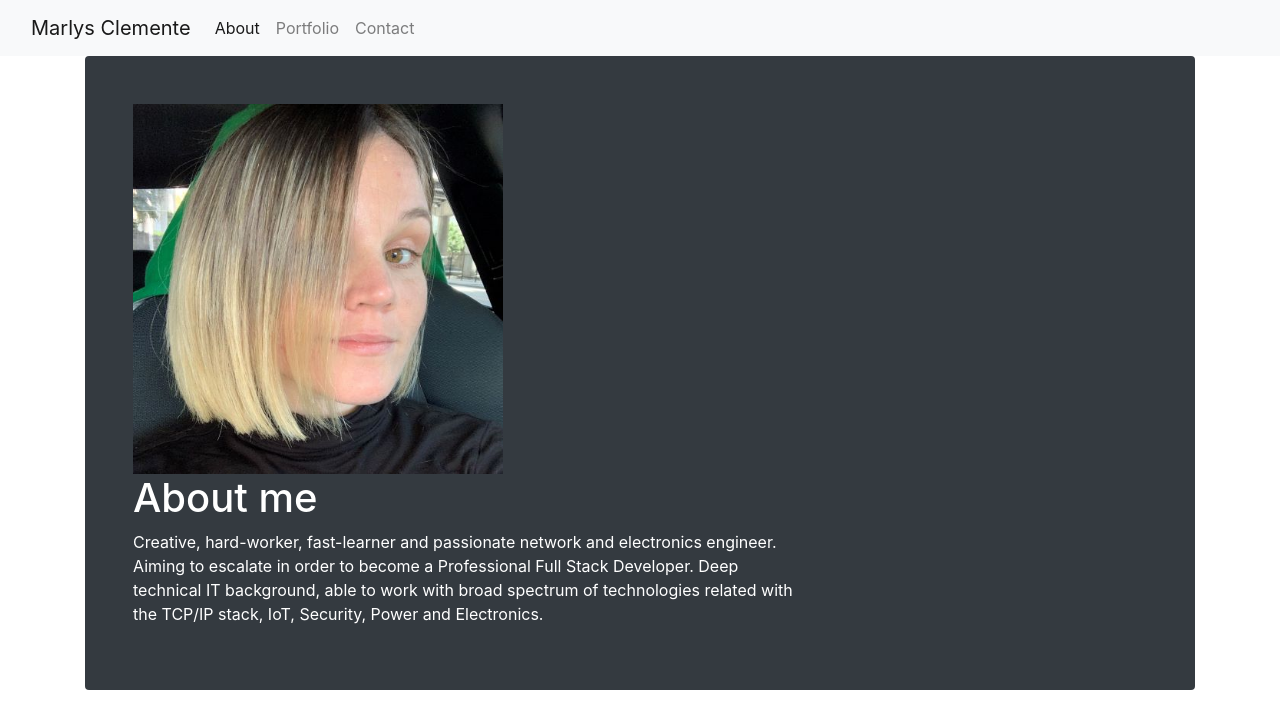
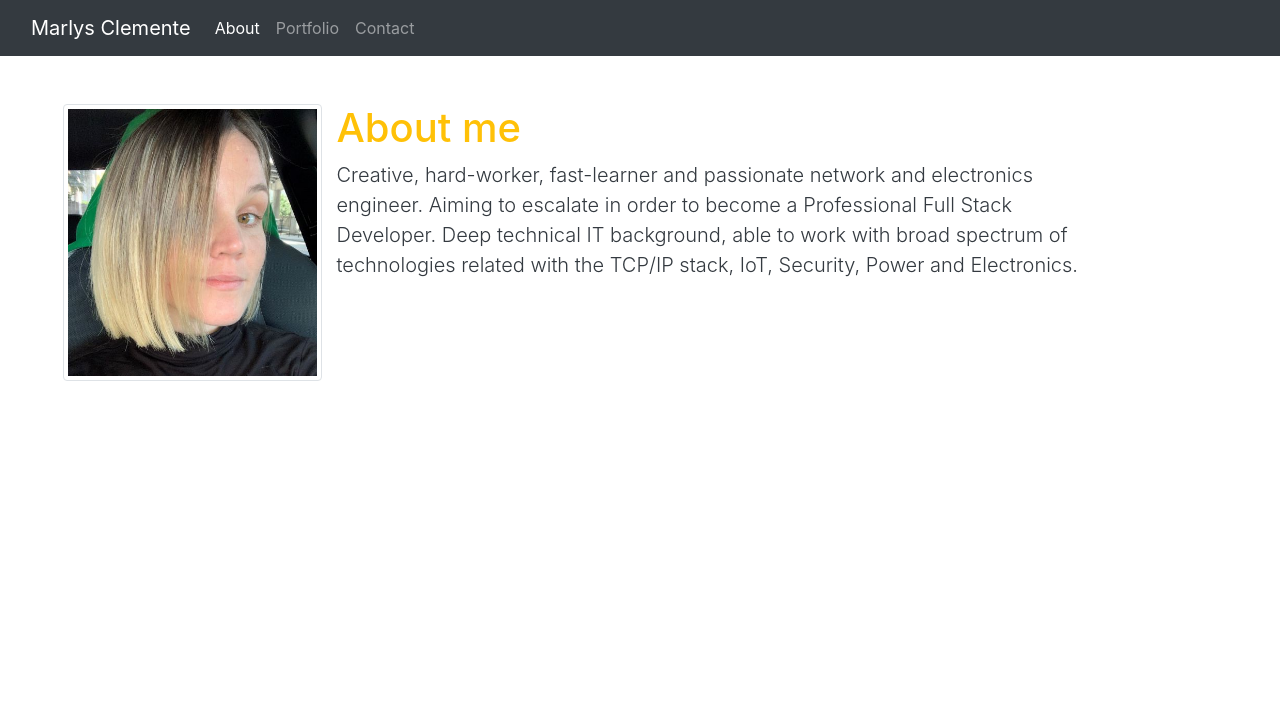
Before and after one commit to marlysco/React-Portfolio, a React (Create React App) app: page / in a window 1280 px wide. Shown: the top 728 px of the page. Built offline with nearby package versions, Linux system fonts and the light colour scheme.

Commit message:
Updating the about me page and style

```diff
--- a/src/components/About.js
+++ b/src/components/About.js
@@ -4,20 +4,22 @@ import mco from '../assets/mco.jpg';
 
 function About() {
  return (
-    <main className={"container"}>
-        <div className={"p-4 p-md-5 mb-4 text-white rounded bg-dark"}>
-          <div>
-              <img alt= "Marlys Clemente" src={mco} width="370" height="370"/>
+    <main className={"container-fluid secondary"}>
+
+        <div className={"row col-12 p-4 p-md-5 mb-4 text-dark rounded"}>
+          <div className={"col-3"}>
+              <img alt= "Marlys Clemente" className={"img-fluid rounded img-thumbnail"} src={mco} width="370" height="370"/>
           </div>
-          <div className={"col-md-8 px-0"}>
-            <h1 className={"bd-dark display-8 fst-italic"}>About me</h1>
-            <p className={"my-8"}>
+          <div className={"col-10 col-md-8 px-0"}>
+            <h1 className={"bd-dark display-8 fst-italic text-warning"}>About me</h1>
+            <p className={"my-8 lead text-dark"}>
                 Creative, hard-worker, fast-learner and passionate network and electronics engineer.
                 Aiming to escalate in order to become a Professional Full Stack Developer.
                 Deep technical IT background, able to work with broad spectrum of technologies related with the TCP/IP stack, IoT, Security, Power and Electronics.
             </p>
           </div>
         </div>
+
     </main>
  )
 }
--- a/src/components/Header.js
+++ b/src/components/Header.js
@@ -4,7 +4,7 @@ import { useLocation, Link} from "react-router-dom"
 function Header() {
 const location = useLocation();
 return (
-<nav className={"navbar navbar-expand-lg navbar-light bg-light"}>
+<nav className={"navbar navbar-expand-lg navbar-dark bg-dark"}>
   <div className={"container-fluid"}>
     <div className={"navbar-brand"}>Marlys Clemente</div>
     <div className={"collapse navbar-collapse"} id={"navbarNavAltMarkup"}>
```
